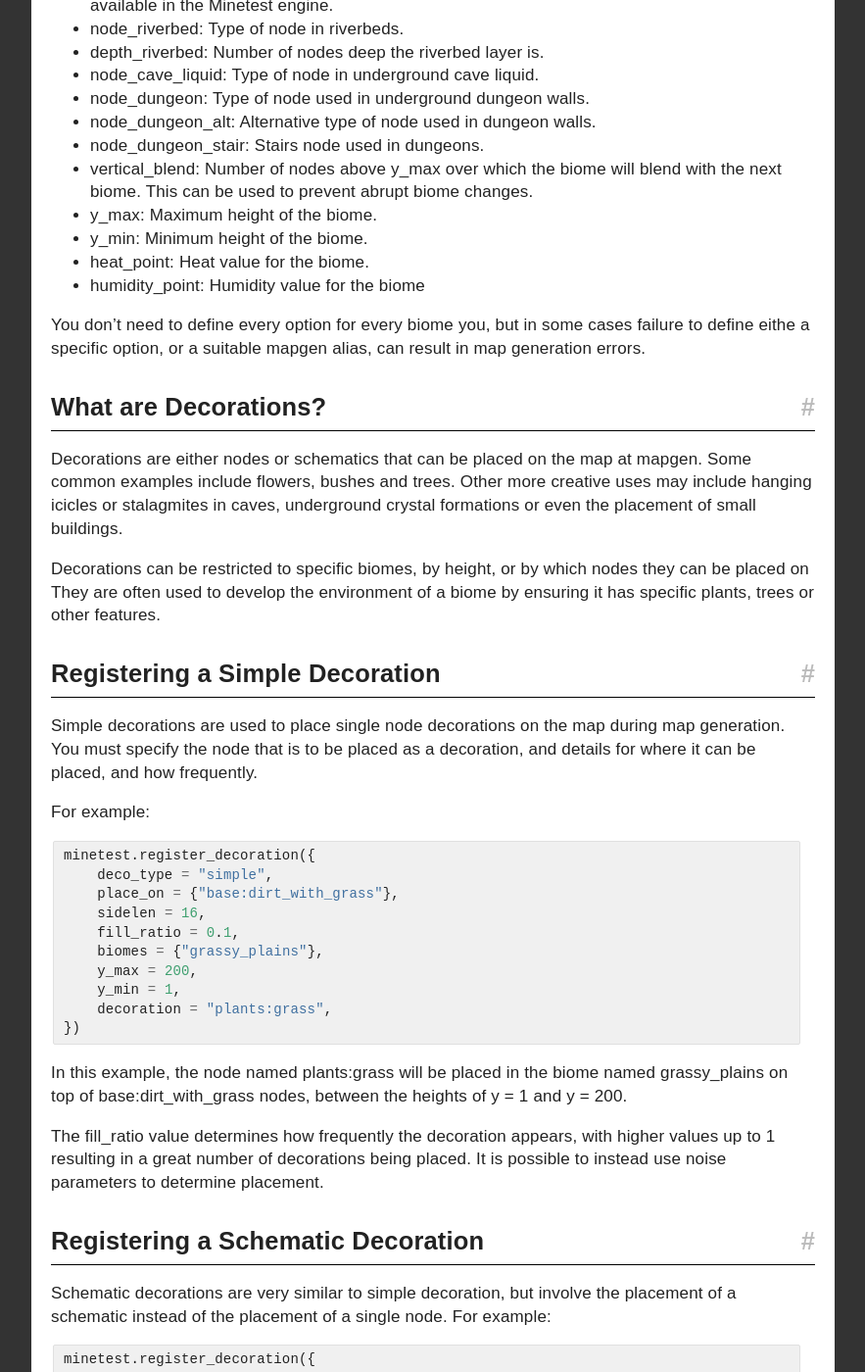
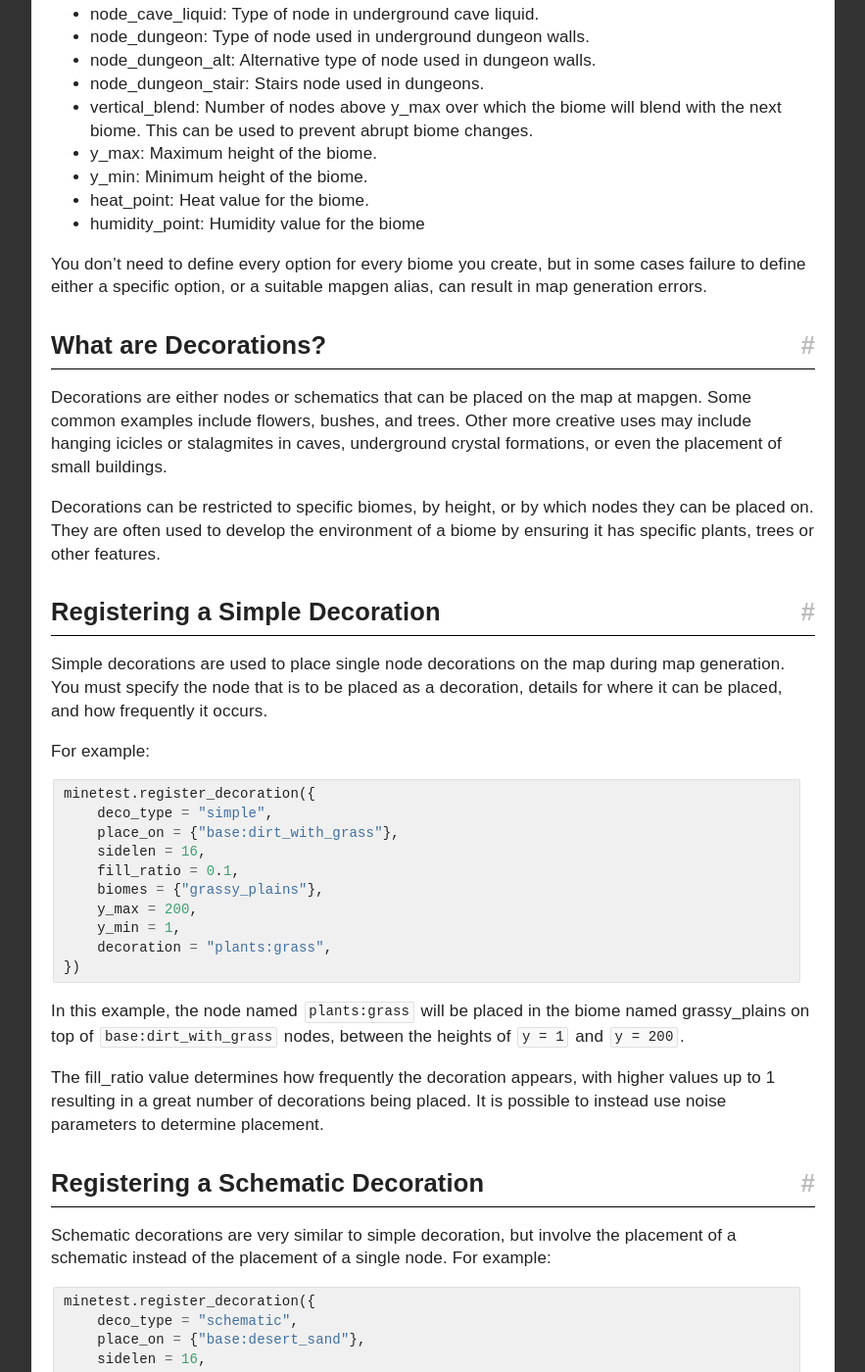
Before and after one commit to rubenwardy/minetest_modding_book, a Jekyll site: the page built from _en/advmap/biomesdeco.md, in a window 1280 px wide and 1400 px high, scrolled down 3366 px. Shown: the whole window at 98% size, without its empty margins (338-1221 px from the left). Built offline with Jekyll 4.4.1, drawn with Linux system fonts in a browser that asks for light colours; nearby versions of some CDN libraries; some of the changed text lies outside the part shown.

Commit message:
Fix errors found in review

````diff
--- a/_en/advmap/biomesdeco.md
+++ b/_en/advmap/biomesdeco.md
@@ -24,7 +24,7 @@ register biomes, how to control biome distribution, and how to place decorations
 
 ## What are Biomes?
 
-A Minetest biome is a specific in-game environment. When registering biomes you
+A Minetest biome is a specific in-game environment. When registering biomes, you
 can determine the types of nodes that appear in them during map generation.
 Some of the most common types of node that may vary between biomes include:
 
@@ -63,7 +63,7 @@ biome’s environment. For example:
 * A snowy forest might have low heat and a medium humidity value.
 * A swamp biome would generally have high humidity.
 *
-In practice this means that, as long as you have a diverse range of biomes, you
+In practice, this means that, as long as you have a diverse range of biomes, you
 are likely to find that the biomes which border each other form a logical progression.
 
 ## Visualising Biome Boundaries
@@ -132,7 +130,7 @@ The following code registers a simple biome named grasslands biome:
 
 ```lua
 minetest.register_biome({
-    name = grasslands,
+    name = "grasslands",
     node_top = "default:dirt_with_grass",
     depth_top = 1,
     node_filler = "default:dirt",
@@ -146,7 +144,7 @@ minetest.register_biome({
 
 This biome has one layer of Dirt with Grass nodes on the surface, and three layers
 of Dirt nodes beneath this. It does not specify a stone node, so the node defined
-in the mapgen alias registration for mapgen_stone will be present underneath the dirt.
+in the mapgen alias registration for `mapgen_stone` will be present underneath the dirt.
 
 There are many options when registering a biome. The following can be included in
 the registration:
@@ -174,25 +172,25 @@ the registration:
 * heat_point: Heat value for the biome.
 * humidity_point: Humidity value for the biome
 
-You don’t need to define every option for every biome you, but in some cases failure
-to define eithe a specific option, or a suitable mapgen alias, can result in map generation errors.
+You don’t need to define every option for every biome you create, but in some cases failure
+to define either a specific option, or a suitable mapgen alias, can result in map generation errors.
 
 ## What are Decorations?
 
 Decorations are either nodes or schematics that can be placed on the map at mapgen.
-Some common examples include flowers, bushes and trees. Other more creative uses
-may include hanging icicles or stalagmites in caves, underground crystal formations
+Some common examples include flowers, bushes, and trees. Other more creative uses
+may include hanging icicles or stalagmites in caves, underground crystal formations,
 or even the placement of small buildings.
 
 Decorations can be restricted to specific biomes, by height, or by which nodes
-they can be placed on They are often used to develop the environment of a biome
+they can be placed on. They are often used to develop the environment of a biome
 by ensuring it has specific plants, trees or other features.
 
 ## Registering a Simple Decoration
 
 Simple decorations are used to place single node decorations on the map during
 map generation. You must specify the node that is to be placed as a decoration,
-and details for where it can be placed, and how frequently.
+details for where it can be placed, and how frequently it occurs.
 
 For example:
 
@@ -209,8 +207,8 @@ minetest.register_decoration({
 })
 ```
 
-In this example, the node named plants:grass will be placed in the biome named
-grassy_plains on top of base:dirt_with_grass nodes, between the heights of y = 1 and y = 200.
+In this example, the node named `plants:grass` will be placed in the biome named
+grassy_plains on top of `base:dirt_with_grass` nodes, between the heights of `y = 1` and `y = 200`.
 
 The fill_ratio value determines how frequently the decoration appears, with higher
 values up to 1 resulting in a great number of decorations being placed. It is possible
````
Also changed, not shown: other parts of _en/advmap/biomesdeco.md (+4 -6 lines).
